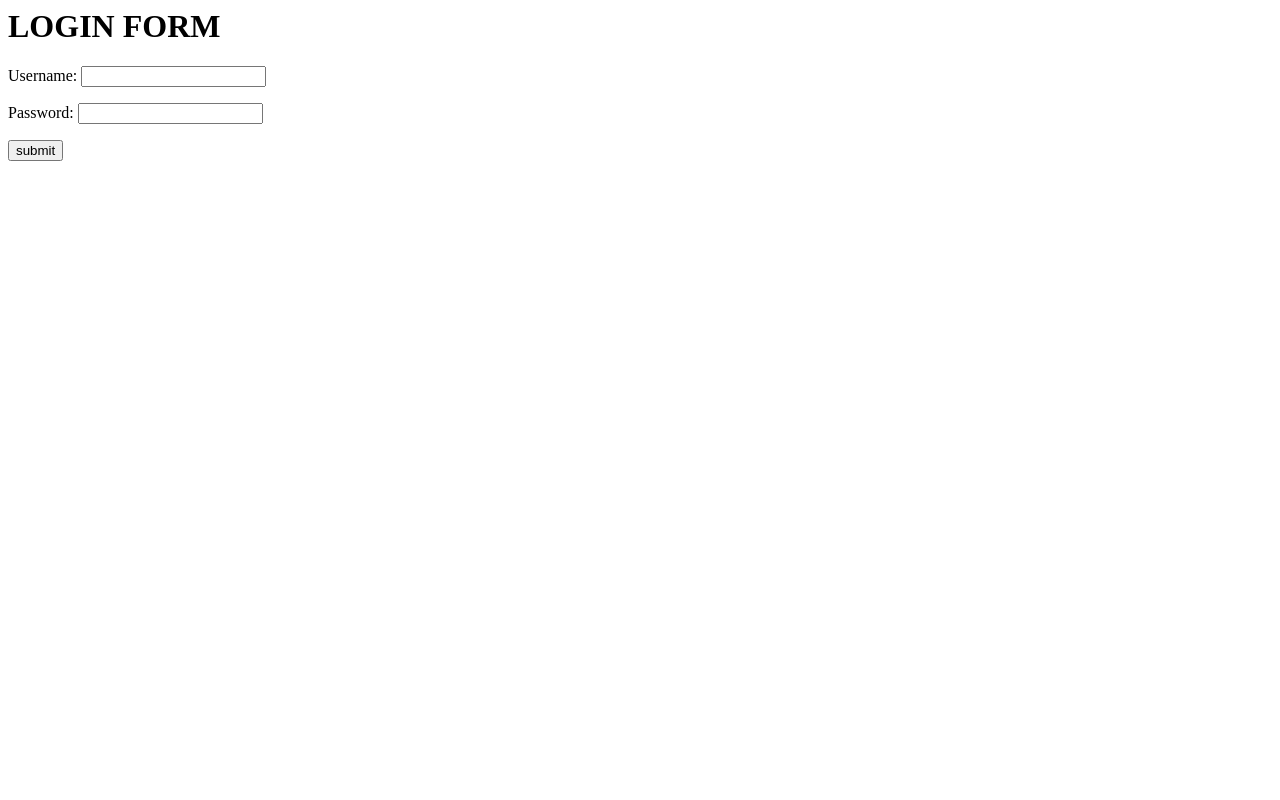
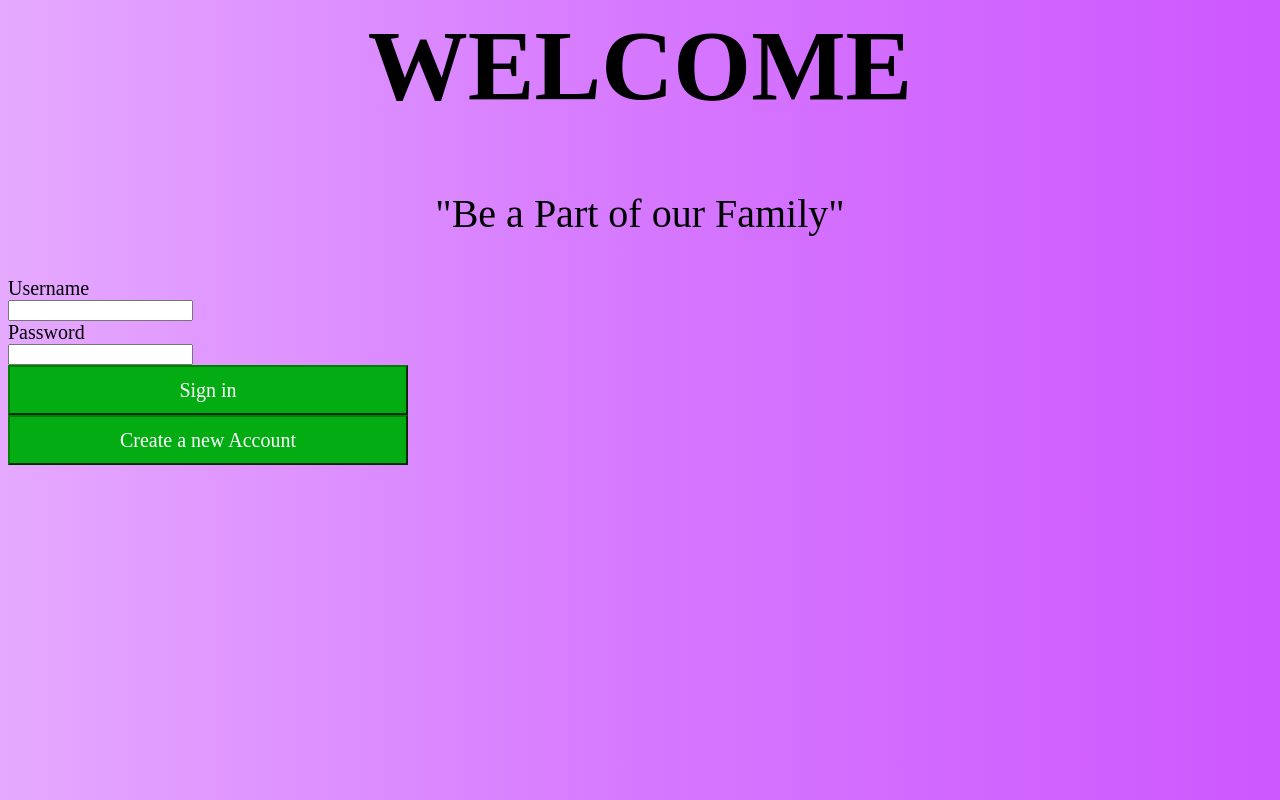
Before and after one commit to ahammed3216/KALLURGRAM, a Django app: page /login/ in a window 1280 px wide. Run offline with Django 3.2, Linux system fonts and the light colour scheme.

Commit message:
login page is set

```diff
--- a/kallurgram/pages/urls.py
+++ b/kallurgram/pages/urls.py
@@ -1,10 +1,11 @@
 
 from django.urls import path
-from .views import LoginView, Register, home, profileView
+from .views import LoginView, Register, home, logoutview, profileView
 
 urlpatterns=[
     path('profileform/',profileView,name='profile-form'),
     path('',home,name='home-page'),
     path('register/',Register,name="register-form"),
-    path('login/',LoginView,name="login-page")
+    path('login/',LoginView,name="login-page"),
+    path('logout/',logoutview,name="logout-page")
 ]
--- a/kallurgram/pages/views.py
+++ b/kallurgram/pages/views.py
@@ -1,4 +1,4 @@
-from django.contrib.auth import authenticate
+from django.contrib.auth import authenticate,logout
 from .models import Profile
 from django.shortcuts import redirect, render
 from .forms import ProfileForm,LoginForm, RegisterForm, User
@@ -87,6 +87,8 @@ def LoginView(request):
 
 
 
-def logout(request):
+def logoutview(request):
+
     logout(request)
-    redirect('/')
+    print("h")
+    return redirect('/')
--- a/kallurgram/templates/login.html
+++ b/kallurgram/templates/login.html
@@ -1,8 +1,65 @@
-<h1>LOGIN FORM</h1>
-<form method="POST">
-    {%csrf_token %}
+<!DOCTYPE>
+<html>
+<title>.HACK()</title>
+<head>
 
-    {{ form.as_p}}
+</head>
+  <style>
+    body
+    {
+      background-image: linear-gradient(to right, #e5a9ff, #d678ff, #cd57ff);
+      text-align: center;
+    }
+   h1
+    {
+      font-size: 100;
+    }
+   p
+   {
+     text-align: center;
+     font-size: 40;
 
-    <button type="submit">submit</button>
-</form>
+   }
+
+   button
+    {
+      border-color: green;
+      color: white;
+      background-color: #03AC13;
+      width: 400px;
+      height: 50px;
+      font-family: neonderthaw;
+      font-size: 20;
+    }
+   form
+    {
+     text-align: left;
+     color: black;
+     align-content: center;
+     font-family: neonderthaw;
+     font-size:20;
+    }
+
+  </style>
+<body>
+  <h1>WELCOME</h1>
+  <p>"Be a Part of our Family"</p>
+
+  <div align="center">
+
+  <form align="centre" method="POST">
+      {% csrf_token %}
+     <label>Username</label><br>
+     <input align="center" type="text" alt="username"name="username" id="username"><br>
+     <label>Password</label><br>
+     <input name ="password" id="password" type="password" alt="password"<br><br>
+     <button>Sign in</button><br>
+     <button>Create a new Account</button><br>
+  </form>
+  </div>
+
+
+
+</body>
+
+</html>
```
